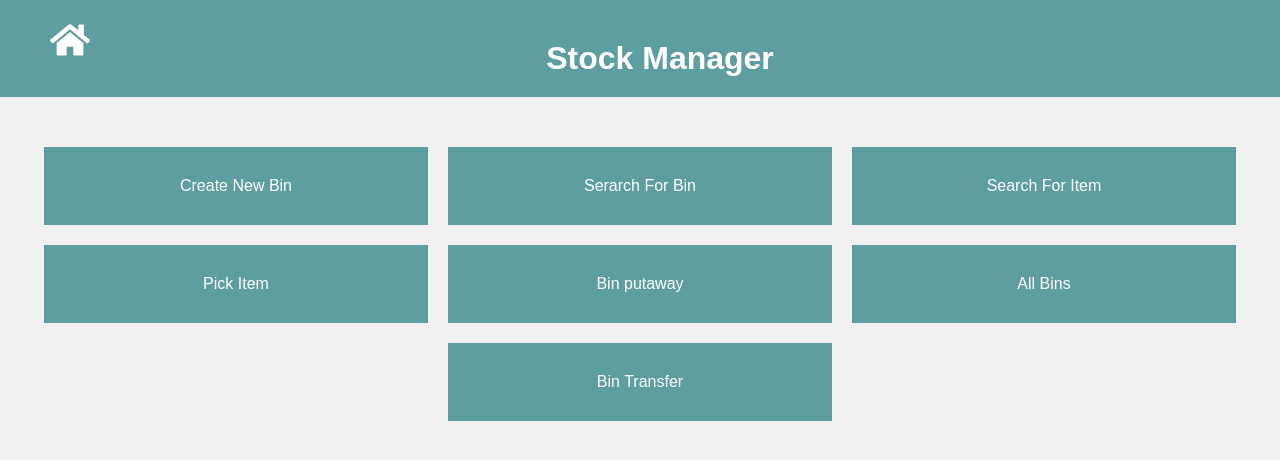
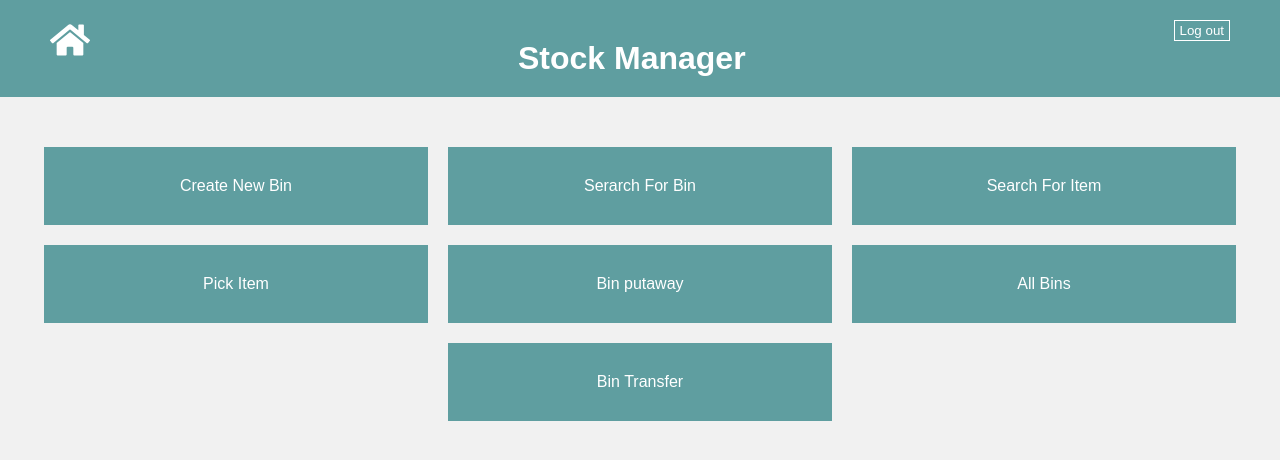
Before and after one commit to tomsky90/stock-menager, a React (Create React App) app in the folder frontEnd/: page / in a window 1280 px wide. Shown: the top 460 px of the page. Built offline with nearby package versions, Linux system fonts and the light colour scheme; no server answers.

Commit message:
create useLogout hook

```diff
--- a/frontEnd/src/components/header/Header.js
+++ b/frontEnd/src/components/header/Header.js
@@ -1,22 +1,33 @@
-import React from 'react';
+import React from "react";
 //import icons
-import { Link } from 'react-router-dom';
-import { FaHome } from 'react-icons/fa';
+import { Link } from "react-router-dom";
+import { FaHome } from "react-icons/fa";
 //styles
-import './header.css'
+import "./header.css";
+//hooks
+import { useLogout } from "../../hooks/useLogout";
 
 const Header = () => {
+  const { logout } = useLogout()
+
+  const handleClick = () => {
+    logout()
+  }
   return (
     <header>
-      <Link to='/'>
-        <div className='header__icon-wrapper'>
+      <Link to="/">
+        <div className="header__icon-wrapper">
           <FaHome />
         </div>
       </Link>
-        <div className='header__logo-wrapper'><h1 className='header__logo-wrapper__heading'>Stock Manager</h1></div>
+      <div className="header__logo-wrapper">
+        <h1 className="header__logo-wrapper__heading">Stock Manager</h1>
+      </div>
+      <div>
+        <button className="header__logout-btn" onClick={handleClick}>Log out</button>
+      </div>
+    </header>
+  );
+};
 
-    </header>
-   );
-}
-
-export default Header
+export default Header;
--- a/frontEnd/src/components/header/header.css
+++ b/frontEnd/src/components/header/header.css
@@ -33,3 +33,10 @@ header a {
     font-size: 40px;
   }
 }
+
+.header__logout-btn {
+  background-color: cadetblue;
+  border: #fff 1px solid;
+  padding: 2px 5px;
+  color: #fff;
+}
--- /dev/null
+++ b/frontEnd/src/hooks/useLogout.js
@@ -0,0 +1,12 @@
+import { useAuthContext } from "./useAuthContext";
+
+export const useLogout = () => {
+  const dispatch = useAuthContext()
+  const logout = () => {
+    //remove user from local storage
+    localStorage.removeItem('user');
+    //dispach logout action
+    dispatch({type:'LOGOUT'})
+  }
+  return {logout}
+}
```
